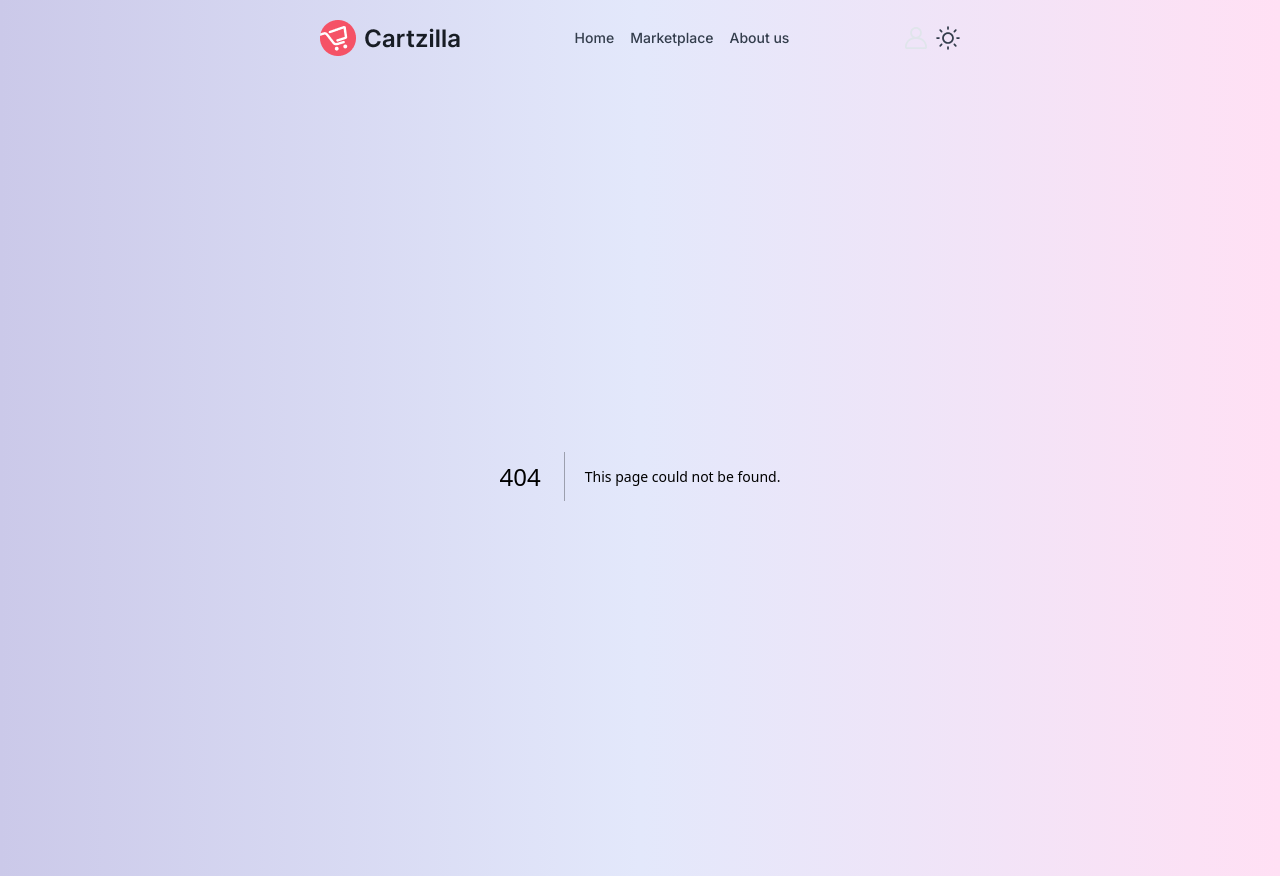
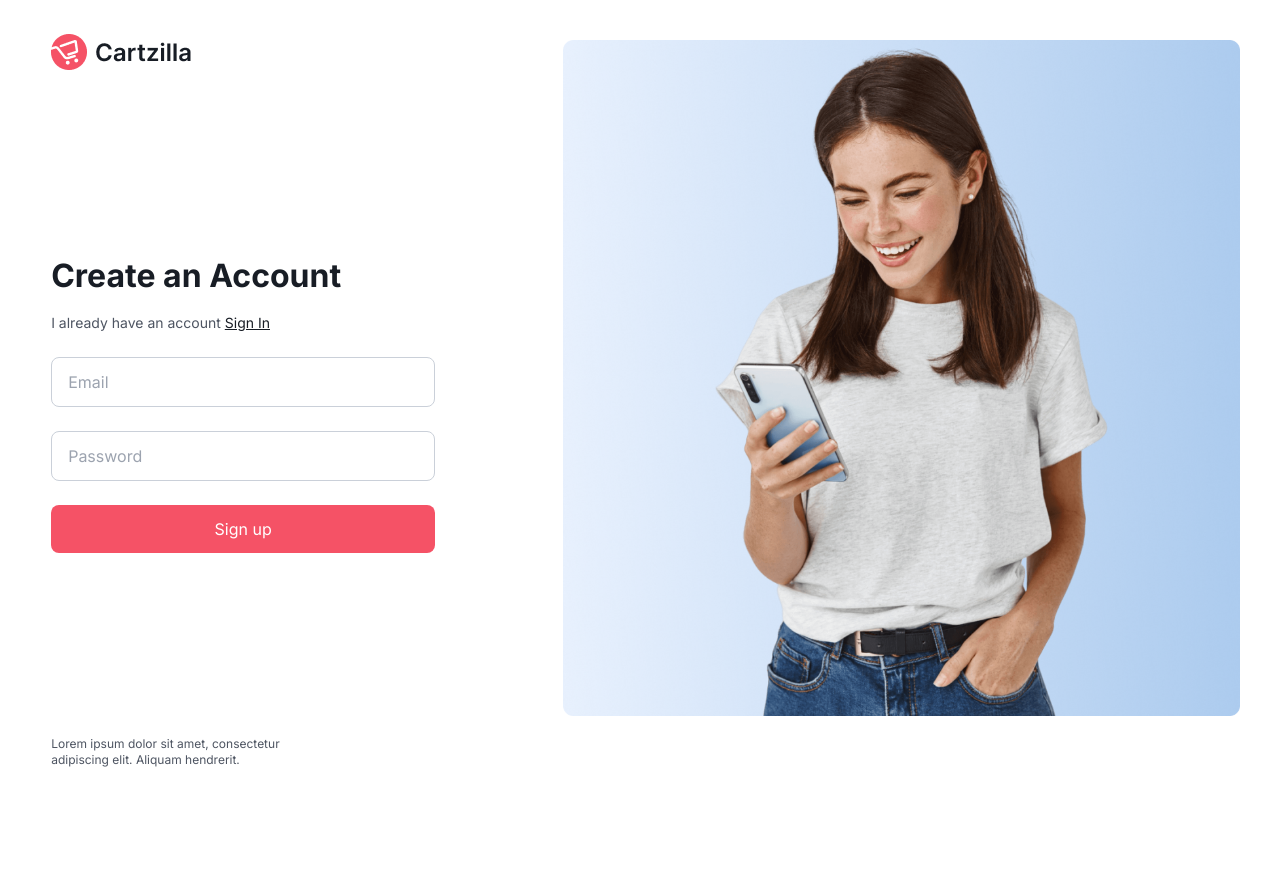
Before and after one commit to meModiz/mini-marketplace, a Next.js app: page /signup in a window 1280 px wide. Before the commit this address had no page. After the commit the page ends 800 px from the top, so only its background shows below. Built offline with nearby package versions, Linux system fonts and the light colour scheme; no server answers.

Commit message:
feat(auth): authentication pages, funcionality

```diff
--- a/src/app/login/page.tsx
+++ /dev/null
@@ -1,28 +0,0 @@
-"use client";
-import { auth } from "@/app/firebase";
-import Logo from "@/components/Logo";
-import { createUserWithEmailAndPassword } from "firebase/auth";
-import Image from "next/image";
-
-export default function Auth() {
-  function getRegistered() {
-    createUserWithEmailAndPassword(auth, "modis@gmail.com", "123456")
-      .then((userCredential) => {
-        console.log("User registered:", userCredential.user);
-      })
-      .catch((error) => {
-        console.error("Error:", error.code, error.message);
-      });
-  }
-
-  return (
-    <div className="w-screen h-screen bg-white flex flex-row">
-      <div className="flex flex-col justify-start p-8 items-center w-1/2">
-        <Logo />
-      </div>
-      <div className="p-10">
-        <Image alt="Company logo" src={"/woman.png"} width={850} height={850} />
-      </div>
-    </div>
-  );
-}
--- /dev/null
+++ b/src/app/signin/page.tsx
@@ -0,0 +1,72 @@
+"use client";
+import { AuthHeadings, FooterAuth } from "@/components/AuthComponents";
+import Logo from "@/components/Logo";
+import Image from "next/image";
+import { signInWithEmailAndPassword } from "firebase/auth";
+import { auth } from "@/app/firebase";
+import { useState } from "react";
+
+export default function SignIn() {
+  const [email, setEmail] = useState("");
+  const [password, setPassword] = useState("");
+
+  async function handleLogin() {
+    signInWithEmailAndPassword(auth, email, password)
+      .then((userCredential) => {
+        const user = userCredential.user;
+        console.log(user);
+      })
+      .catch((error) => {
+        const errorCode = error.code;
+        const errorMessage = error.message;
+        console.error("Error:", errorCode, errorMessage);
+      });
+  }
+
+  return (
+    <div className="w-screen h-screen bg-white flex flex-row">
+      <div className="flex flex-col p-8 items-center justify-center w-1/2">
+        <div className="flex flex-col items-start justify-between h-full">
+          <Logo />
+          <div className="flex flex-col gap-6">
+            <AuthHeadings
+              heading="Welcome back"
+              subheading="Do not have an account?"
+              linkText="Create an account"
+              link="/signup"
+            />
+            <input
+              name="emailInput"
+              placeholder="Email"
+              className="border border-gray-300 w-96 text-base text-gray-400 pl-4 py-3 rounded-lg focus:outline-none"
+              onChange={(e) => setEmail(e.target.value)}
+            />
+            <input
+              type="password"
+              name="passwordInput"
+              placeholder="Password"
+              className="border border-gray-300 w-96 text-base text-gray-400 pl-4 py-3 rounded-lg focus:outline-none"
+              onChange={(e) => setPassword(e.target.value)}
+            />
+            <div className="text-sm text-gray-700 text-right font-medium">
+              Forgot password?
+            </div>
+            <div
+              className="bg-ButtonMain w-full h-12 flex items-center justify-center text-white rounded-lg"
+              onClick={handleLogin}
+            >
+              Sign In
+            </div>
+          </div>
+          <FooterAuth
+            text="Lorem ipsum dolor sit amet, consectetur adipiscing elit. Aliquam
+            hendrerit."
+          />
+        </div>
+      </div>
+      <div className="p-10">
+        <Image alt="Woman image" src={"/woman.png"} width={850} height={850} />
+      </div>
+    </div>
+  );
+}
--- /dev/null
+++ b/src/app/signup/page.tsx
@@ -0,0 +1,69 @@
+"use client";
+import { FooterAuth, AuthHeadings } from "@/components/AuthComponents";
+import Logo from "@/components/Logo";
+import Image from "next/image";
+import { auth } from "@/app/firebase";
+import { createUserWithEmailAndPassword } from "firebase/auth";
+import { useState } from "react";
+
+export default function SignIn() {
+  const [email, setEmail] = useState("");
+  const [password, setPassword] = useState("");
+
+  async function handleRegistration() {
+    createUserWithEmailAndPassword(auth, email, password)
+      .then((userCredential) => {
+        const user = userCredential.user;
+        console.log(user);
+      })
+      .catch((error) => {
+        const errorCode = error.code;
+        const errorMessage = error.message;
+        console.error("Error:", errorCode, errorMessage);
+      });
+  }
+
+  return (
+    <div className="w-screen h-screen bg-white flex flex-row">
+      <div className="flex flex-col p-8 items-center justify-center w-1/2">
+        <div className="flex flex-col items-start justify-between h-full">
+          <Logo />
+          <div className="flex flex-col gap-6">
+            <AuthHeadings
+              heading="Create an Account"
+              subheading="I already have an account"
+              linkText="Sign In"
+              link="/signin"
+            />
+            <input
+              name="emailInput"
+              placeholder="Email"
+              className="border border-gray-300 w-96 text-base text-gray-400 pl-4 py-3 rounded-lg focus:outline-none"
+              onChange={(e) => setEmail(e.target.value)}
+            />
+            <input
+              type="password"
+              name="passwordInput"
+              placeholder="Password"
+              className="border border-gray-300 w-96 text-base text-gray-400 pl-4 py-3 rounded-lg focus:outline-none"
+              onChange={(e) => setPassword(e.target.value)}
+            />
+            <div
+              className="bg-ButtonMain w-full h-12 flex items-center justify-center text-white rounded-lg"
+              onClick={handleRegistration}
+            >
+              Sign up
+            </div>
+          </div>
+          <FooterAuth
+            text="Lorem ipsum dolor sit amet, consectetur adipiscing elit. Aliquam
+            hendrerit."
+          />
+        </div>
+      </div>
+      <div className="p-10">
+        <Image alt="Woman image" src={"/woman.png"} width={850} height={850} />
+      </div>
+    </div>
+  );
+}
--- /dev/null
+++ b/src/components/AuthComponents.tsx
@@ -0,0 +1,28 @@
+import Link from "next/link";
+export function AuthHeadings({
+  heading,
+  subheading,
+  linkText,
+  link,
+}: {
+  heading: string;
+  subheading: string;
+  linkText: string;
+  link: string;
+}) {
+  return (
+    <div className="flex flex-col gap-4">
+      <h1 className="text-H2 text-gray-900">{heading}</h1>
+      <h2 className="text-sm text-gray-600">
+        {subheading}{" "}
+        <Link href={link} className="text-gray-900 text-sm underline ">
+          {linkText}
+        </Link>
+      </h2>
+    </div>
+  );
+}
+
+export function FooterAuth({ text }: { text: string }) {
+  return <div className="text-xs text-gray-600 w-2/3">{text}</div>;
+}
--- a/src/components/Navbar.tsx
+++ b/src/components/Navbar.tsx
@@ -2,14 +2,14 @@
 "use client";
 import Link from "next/link";
 import ThemeToggle from "@/components/ThemeToggler";
-import Authentication from "@/components/Authentication";
+import Authentication from "@/components/AuthenticationIcon";
 import { usePathname } from "next/navigation";
 import Logo from "./Logo";
 
 export default function Navbar() {
   const pathname = usePathname();
 
-  if (pathname == "/login") {
+  if (pathname == "/signin" || pathname == "/signup") {
     return null;
   }
   return (
--- a/tailwind.config.ts
+++ b/tailwind.config.ts
@@ -10,6 +10,7 @@ export default {
   theme: {
     extend: {
       colors: {
+        ButtonMain: "#F55266",
         gray: {
           200: "#E0E5EB",
           300: "#CAD0D9",
@@ -35,6 +36,14 @@ export default {
             fontWeight: "700",
           },
         ],
+        H2: [
+          "2rem",
+          {
+            lineHeight: "2.625rem",
+            fontWeight: "700",
+          },
+        ],
+
         H3: [
           "1.75rem",
           {
```
Also changed, not shown: src/components/AuthenticationIcon.tsx (renamed from src/components/Authentication.tsx).
